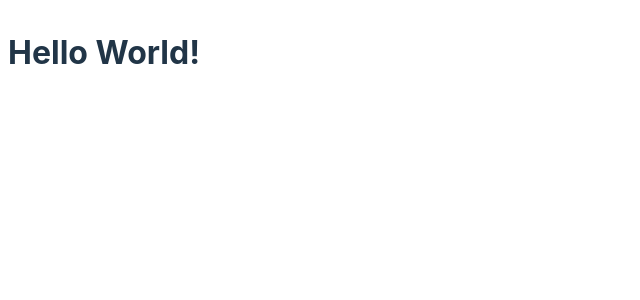
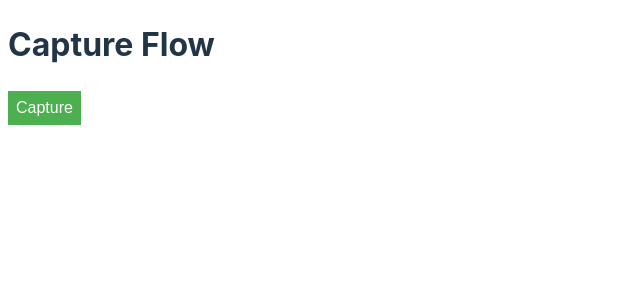
Before and after one commit to ersinghrajkr/instant-replay, a Vue app: page / in a window 1280 px wide. Shown: the top 300 px of the page, without its empty margins (0-640 px from the left). Built offline with nearby package versions, Linux system fonts and the light colour scheme.

Commit message:
Installed types for chrome API's and added screenshot functionality

```diff
--- a/package.json
+++ b/package.json
@@ -9,6 +9,7 @@
     "preview": "vite preview"
   },
   "dependencies": {
+    "@types/chrome": "^0.0.263",
     "vue": "^3.4.21"
   },
   "devDependencies": {
--- a/src/App.vue
+++ b/src/App.vue
@@ -1,9 +1,14 @@
 <script setup lang="ts">
-import HelloWorld from "./components/HelloWorld.vue";
+import Popup from "./components/Popup.vue";
 </script>
 
 <template>
-  <HelloWorld />
+  <h1>Capture Flow</h1>
+  <Popup />
 </template>
 
-<style scoped></style>
+<style scoped>
+h1 {
+  white-space: nowrap;
+}
+</style>
--- a/src/components/HelloWorld.vue
+++ /dev/null
@@ -1,11 +0,0 @@
-<script setup lang="ts"></script>
-
-<template>
-  <h1>Hello World!</h1>
-</template>
-
-<style scoped>
-h1 {
-  white-space: nowrap;
-}
-</style>
--- /dev/null
+++ b/src/components/Popup.vue
@@ -0,0 +1,40 @@
+<script setup lang="ts">
+const capture = () => {
+  console.log("Button clicked!");
+  chrome.tabs.captureVisibleTab((dataUrl) => {
+    console.log(dataUrl);
+    if (chrome.runtime.lastError) {
+      console.error(chrome.runtime.lastError.message);
+      return;
+    }
+
+    // Prompt user to save the screenshot
+    chrome.downloads.download({
+      url: dataUrl,
+      filename: "screenshot.jpg", // default filename
+      saveAs: true, // prompt user to choose filename/location
+    });
+  });
+};
+</script>
+
+<template>
+  <button class="capture-btn" @click="capture">Capture</button>
+</template>
+
+<style scoped>
+.capture-btn {
+  background-color: #4caf50; /* Green */
+  color: white;
+  border: none;
+  padding: 8px 8px;
+  text-align: center;
+  text-decoration: none;
+  display: inline-block;
+  font-size: 16px;
+}
+
+.capture-btn:hover {
+  background-color: #45a049; /* Darker green */
+}
+</style>
--- a/src/style.css
+++ b/src/style.css
@@ -15,8 +15,6 @@
 
 body {
   margin: 8px;
-  display: flex;
-  place-items: center;
 }
 
 @media (prefers-color-scheme: light) {
```
Also changed, not shown: public/manifest.json, 1 other file (tests, documents, lock files or other folders).
